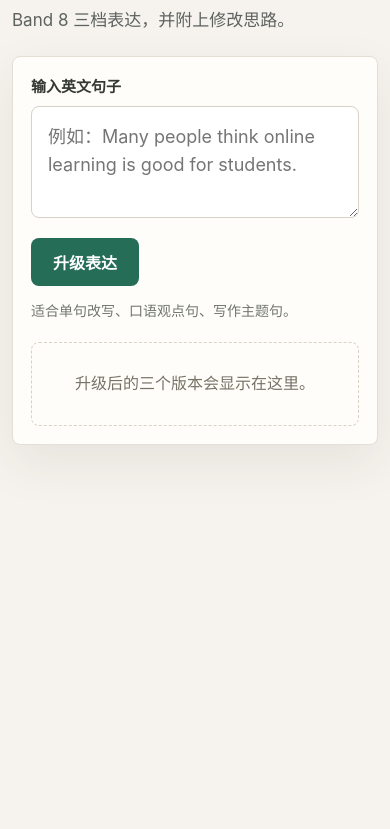
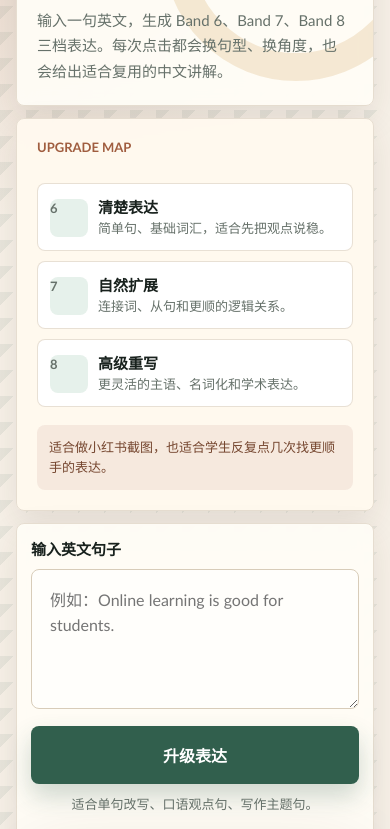
Before and after one commit to hijackdude/ielts-writing-upgrader, a plain HTML site: page index.html in a window 390 px wide. Shown: the part 124-953 px from the top of the page. Before the commit the page ends 844 px from the top, so only its background shows below. Drawn offline with Linux system fonts and the light colour scheme.

Commit message:
Improve responsive modular UI

```diff
--- a/index.html
+++ b/index.html
@@ -5,78 +5,210 @@
   <meta name="viewport" content="width=device-width, initial-scale=1.0">
   <title>雅思表达升级器</title>
   <style>
+    :root {
+      --ink: #18211d;
+      --muted: #66716a;
+      --paper: #fffdf7;
+      --panel: #ffffff;
+      --line: #e6ddd0;
+      --sage: #315f4d;
+      --sage-2: #e6f1eb;
+      --clay: #a05d3f;
+      --gold: #c9973f;
+      --rose: #f6e9de;
+      --shadow: 0 22px 70px rgba(55, 43, 31, 0.13);
+    }
+
     * {
       box-sizing: border-box;
+    }
+
+    html {
+      overflow-x: hidden;
     }
 
     body {
       margin: 0;
       min-height: 100vh;
-      font-family: "Inter", "Segoe UI", "Microsoft YaHei", sans-serif;
-      color: #202124;
-      background: #f6f3ee;
+      font-family: "Trebuchet MS", "Microsoft YaHei", "PingFang SC", sans-serif;
+      color: var(--ink);
+      background:
+        radial-gradient(circle at top left, rgba(160, 93, 63, 0.18), transparent 30%),
+        linear-gradient(135deg, rgba(49, 95, 77, 0.08) 25%, transparent 25%) 0 0 / 26px 26px,
+        #f7f1e8;
+      overflow-x: hidden;
     }
 
     .page {
-      width: min(920px, calc(100% - 32px));
+      width: calc(100vw - 28px);
+      max-width: 1120px;
       margin: 0 auto;
-      padding: 44px 0;
+      padding: 28px 0 40px;
     }
 
     .header {
-      margin-bottom: 22px;
+      display: grid;
+      grid-template-columns: 1.15fr 0.85fr;
+      gap: 22px;
+      align-items: stretch;
+      margin-bottom: 18px;
     }
 
-    .eyebrow {
-      margin: 0 0 8px;
-      color: #7a5b3e;
-      font-size: 14px;
-      font-weight: 700;
+    .hero-panel,
+    .quick-panel,
+    .tool,
+    .result,
+    .empty {
+      border: 1px solid var(--line);
+      border-radius: 8px;
+      background: rgba(255, 253, 247, 0.92);
+      box-shadow: var(--shadow);
+      backdrop-filter: blur(10px);
+    }
+
+    .hero-panel {
+      min-height: 238px;
+      padding: clamp(22px, 4vw, 34px);
+      display: flex;
+      flex-direction: column;
+      justify-content: space-between;
+      overflow: hidden;
+      position: relative;
+    }
+
+    .hero-panel > * {
+      position: relative;
+      z-index: 1;
+    }
+
+    .hero-panel::after {
+      content: "";
+      position: absolute;
+      z-index: 0;
+      right: -56px;
+      top: -78px;
+      width: 210px;
+      height: 210px;
+      border: 28px solid rgba(201, 151, 63, 0.19);
+      border-radius: 50%;
+    }
+
+    .eyebrow,
+    .module-label {
+      margin: 0 0 10px;
+      color: var(--clay);
+      font-size: 13px;
+      font-weight: 900;
       letter-spacing: 0;
+      text-transform: uppercase;
     }
 
     h1 {
       margin: 0;
-      font-size: clamp(34px, 5vw, 58px);
-      line-height: 1.05;
+      max-width: 620px;
+      font-size: clamp(42px, 7vw, 78px);
+      line-height: 0.96;
       letter-spacing: 0;
-      color: #171717;
+      color: var(--ink);
     }
 
     .subtitle {
-      max-width: 640px;
-      margin: 14px 0 0;
-      color: #5d625f;
-      font-size: 17px;
-      line-height: 1.7;
+      max-width: 610px;
+      margin: 18px 0 0;
+      color: var(--muted);
+      font-size: clamp(16px, 2vw, 18px);
+      line-height: 1.72;
+      overflow-wrap: anywhere;
+    }
+
+    .quick-panel {
+      padding: 20px;
+      display: grid;
+      align-content: space-between;
+      gap: 18px;
+      background: rgba(255, 249, 239, 0.96);
+    }
+
+    .score-ladder {
+      display: grid;
+      gap: 10px;
+    }
+
+    .score-step {
+      display: grid;
+      grid-template-columns: auto 1fr;
+      gap: 10px;
+      align-items: center;
+      padding: 12px;
+      border-radius: 8px;
+      background: #ffffff;
+      border: 1px solid rgba(230, 221, 208, 0.9);
+    }
+
+    .score-dot {
+      width: 38px;
+      height: 38px;
+      display: grid;
+      place-items: center;
+      border-radius: 8px;
+      background: var(--sage-2);
+      color: var(--sage);
+      font-weight: 900;
+    }
+
+    .score-step strong {
+      display: block;
+      font-size: 15px;
+      color: var(--ink);
+    }
+
+    .score-step span {
+      display: block;
+      margin-top: 2px;
+      font-size: 13px;
+      color: var(--muted);
+      line-height: 1.45;
+    }
+
+    .mini-note {
+      margin: 0;
+      padding: 12px;
+      border-radius: 8px;
+      background: var(--rose);
+      color: #75462f;
+      font-size: 13px;
+      line-height: 1.6;
     }
 
     .tool {
-      padding: 24px;
-      border: 1px solid #e4ded4;
-      border-radius: 8px;
-      background: #fffdf9;
-      box-shadow: 0 18px 50px rgba(54, 45, 33, 0.08);
+      padding: clamp(16px, 3vw, 24px);
+    }
+
+    .input-module {
+      display: grid;
+      grid-template-columns: minmax(0, 1fr) auto;
+      gap: 14px;
+      align-items: end;
     }
 
     label {
       display: block;
       margin-bottom: 10px;
-      color: #343832;
+      color: var(--ink);
       font-size: 15px;
-      font-weight: 700;
+      font-weight: 900;
     }
 
     textarea {
       width: 100%;
-      min-height: 112px;
-      padding: 16px;
+      min-height: 126px;
+      padding: 18px;
       resize: vertical;
-      border: 1px solid #d8d1c6;
+      border: 1px solid #d8ccb9;
       border-radius: 8px;
       outline: none;
-      background: #ffffff;
-      color: #1f211f;
+      background: #fffefb;
+      color: var(--ink);
       font: inherit;
       font-size: 18px;
       line-height: 1.55;
@@ -84,54 +216,80 @@
     }
 
     textarea:focus {
-      border-color: #2f765e;
+      border-color: var(--sage);
       box-shadow: 0 0 0 4px rgba(47, 118, 94, 0.13);
     }
 
     .actions {
       display: flex;
+      flex-direction: column;
       align-items: center;
-      gap: 14px;
-      margin-top: 16px;
-      flex-wrap: wrap;
+      gap: 10px;
     }
 
     button {
-      min-height: 48px;
-      padding: 0 22px;
+      min-height: 58px;
+      padding: 0 24px;
       border: 0;
       border-radius: 8px;
-      background: #256d57;
+      background: var(--sage);
       color: #ffffff;
       font: inherit;
       font-size: 16px;
       font-weight: 800;
       cursor: pointer;
-      transition: transform 0.18s, background 0.18s;
+      white-space: nowrap;
+      box-shadow: 0 12px 24px rgba(49, 95, 77, 0.24);
+      transition: transform 0.18s, background 0.18s, box-shadow 0.18s;
     }
 
     button:hover {
-      background: #1f5f4c;
+      background: #254e40;
       transform: translateY(-1px);
+      box-shadow: 0 16px 30px rgba(49, 95, 77, 0.3);
     }
 
     .hint {
       margin: 0;
-      color: #71766f;
-      font-size: 14px;
+      max-width: 190px;
+      color: var(--muted);
+      font-size: 13px;
+      line-height: 1.55;
+      text-align: center;
     }
 
     .outputs {
       display: grid;
-      gap: 16px;
-      margin-top: 22px;
+      grid-template-columns: repeat(3, minmax(0, 1fr));
+      gap: 14px;
+      margin-top: 18px;
     }
 
     .result {
-      padding: 20px;
-      border: 1px solid #e5dfd5;
-      border-radius: 8px;
-      background: #ffffff;
+      padding: 18px;
+      background: var(--panel);
+      box-shadow: 0 14px 36px rgba(55, 43, 31, 0.08);
+      display: grid;
+      align-content: start;
+      min-height: 100%;
+      position: relative;
+      overflow: hidden;
+    }
+
+    .result::before {
+      content: "";
+      position: absolute;
+      inset: 0 auto 0 0;
+      width: 5px;
+      background: var(--sage);
+    }
+
+    .result:nth-child(2)::before {
+      background: var(--gold);
+    }
+
+    .result:nth-child(3)::before {
+      background: var(--clay);
     }
 
     .result-header {
@@ -144,7 +302,7 @@
 
     .band {
       margin: 0;
-      color: #151816;
+      color: var(--ink);
       font-size: 20px;
       font-weight: 900;
     }
@@ -153,46 +311,109 @@
       flex: 0 0 auto;
       padding: 6px 10px;
       border-radius: 999px;
-      background: #edf4ef;
-      color: #24644f;
+      background: var(--sage-2);
+      color: var(--sage);
       font-size: 13px;
       font-weight: 800;
     }
 
     .sentence {
       margin: 0;
-      color: #202124;
-      font-size: 20px;
+      color: var(--ink);
+      font-size: clamp(17px, 2vw, 20px);
       line-height: 1.6;
+      overflow-wrap: anywhere;
     }
 
     .explain {
       margin: 14px 0 0;
       padding-top: 14px;
-      border-top: 1px solid #eee8df;
-      color: #62675f;
+      border-top: 1px solid #eee5d8;
+      color: var(--muted);
       font-size: 15px;
       line-height: 1.7;
+      overflow-wrap: anywhere;
     }
 
     .empty {
-      padding: 28px 20px;
+      grid-column: 1 / -1;
+      padding: 34px 20px;
       border: 1px dashed #d8d1c6;
-      border-radius: 8px;
-      color: #777267;
+      color: var(--muted);
       background: rgba(255, 253, 249, 0.72);
       text-align: center;
       line-height: 1.6;
     }
 
+    @media (max-width: 880px) {
+      .header {
+        grid-template-columns: 1fr;
+      }
+
+      .hero-panel {
+        min-height: 220px;
+      }
+
+      .input-module {
+        grid-template-columns: 1fr;
+      }
+
+      .actions {
+        align-items: stretch;
+      }
+
+      button {
+        width: 100%;
+      }
+
+      .hint {
+        max-width: none;
+      }
+
+      .outputs {
+        grid-template-columns: 1fr;
+      }
+    }
+
     @media (max-width: 620px) {
       .page {
-        width: min(100% - 24px, 920px);
-        padding: 26px 0;
+        width: calc(100vw - 32px);
+        max-width: 1120px;
+        padding: 16px 0 28px;
+      }
+
+      .header {
+        gap: 12px;
+        margin-bottom: 12px;
+      }
+
+      .hero-panel,
+      .quick-panel,
+      .tool {
+        box-shadow: 0 12px 34px rgba(55, 43, 31, 0.1);
+      }
+
+      .hero-panel {
+        min-height: 214px;
+        padding: 20px;
+      }
+
+      h1 {
+        font-size: 42px;
+      }
+
+      .subtitle {
+        font-size: 15px;
+        max-width: 310px;
       }
 
       .tool {
-        padding: 18px;
+        padding: 14px;
+      }
+
+      textarea {
+        min-height: 140px;
+        font-size: 16px;
       }
 
       .result-header {
@@ -209,17 +430,43 @@
 <body>
   <main class="page">
     <section class="header">
+      <div class="hero-panel">
+        <div>
           <p class="eyebrow">IELTS WRITING & SPEAKING</p>
           <h1>雅思表达升级器</h1>
-      <p class="subtitle">输入一句英文，快速生成 Band 6、Band 7、Band 8 三档表达，并附上修改思路。</p>
+        </div>
+        <p class="subtitle">输入一句英文，生成 Band 6、Band 7、Band 8 三档表达。每次点击都会换句型、换角度，也会给出适合复用的中文讲解。</p>
+      </div>
+      <aside class="quick-panel" aria-label="升级层级说明">
+        <p class="module-label">Upgrade Map</p>
+        <div class="score-ladder">
+          <div class="score-step">
+            <span class="score-dot">6</span>
+            <div><strong>清楚表达</strong><span>简单句、基础词汇，适合先把观点说稳。</span></div>
+          </div>
+          <div class="score-step">
+            <span class="score-dot">7</span>
+            <div><strong>自然扩展</strong><span>连接词、从句和更顺的逻辑关系。</span></div>
+          </div>
+          <div class="score-step">
+            <span class="score-dot">8</span>
+            <div><strong>高级重写</strong><span>更灵活的主语、名词化和学术表达。</span></div>
+          </div>
+        </div>
+        <p class="mini-note">适合做小红书截图，也适合学生反复点几次找更顺手的表达。</p>
+      </aside>
     </section>
 
     <section class="tool" aria-label="雅思表达升级工具">
+      <div class="input-module">
+        <div>
           <label for="sourceSentence">输入英文句子</label>
-      <textarea id="sourceSentence" placeholder="例如：Many people think online learning is good for students."></textarea>
+          <textarea id="sourceSentence" placeholder="例如：Online learning is good for students."></textarea>
+        </div>
         <div class="actions">
           <button id="upgradeButton" type="button">升级表达</button>
           <p class="hint">适合单句改写、口语观点句、写作主题句。</p>
+        </div>
       </div>
 
       <div id="outputs" class="outputs">
```
Also changed, not shown: 2 other files. Lines whose indentation alone changed are shown as unchanged.
